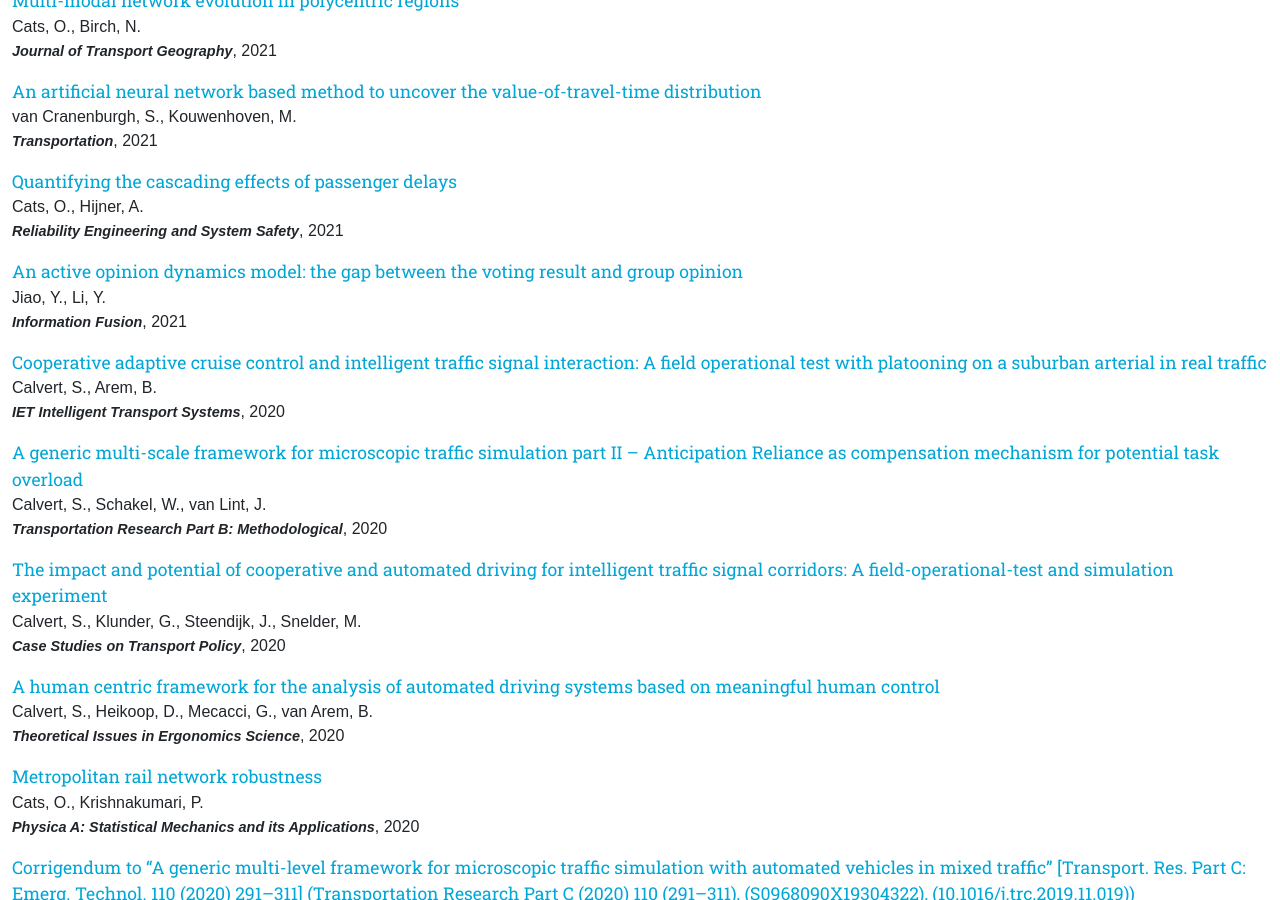
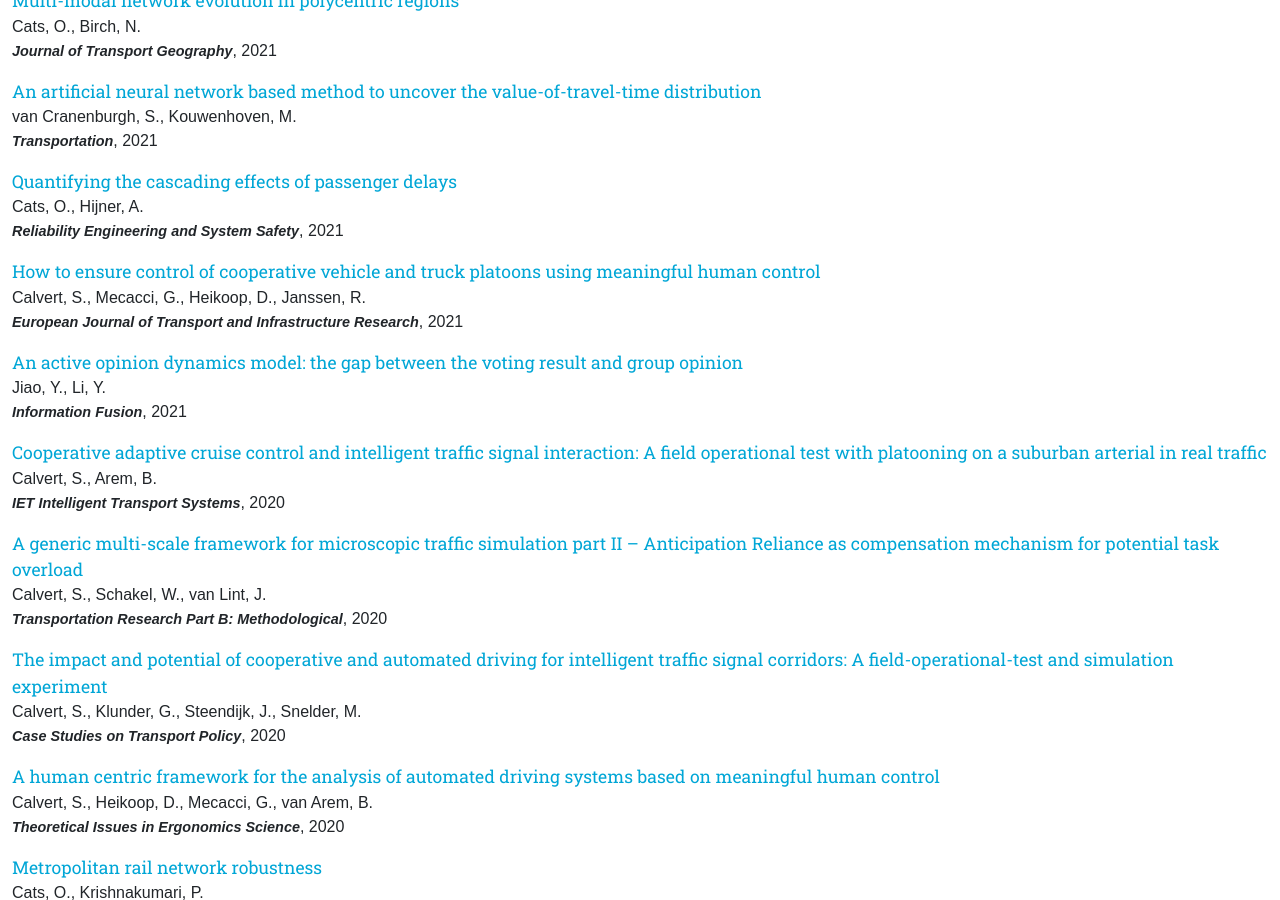
Before and after one commit to TUD-CityAI-Lab/cityai-projects, a Jekyll site: the page built from publications/index.html, in a window 1280 px wide and 900 px high, scrolled down 1914 px. Built offline with Jekyll 4.4.1, drawn with Linux system fonts in a browser that asks for light colours.

Commit message:
updated list of publications

```diff
--- a/publications/index.html
+++ b/publications/index.html
@@ -114,6 +114,11 @@ title: CityAI Lab Publications
     <div><b class="journal-name">Reliability Engineering and System Safety</b>, 2021</div>
   </li>
   <li class="publication-list-item">
+    <div class="publication-title"><a href="https://doi.org/10.18757/ejtir.2021.21.2.5354">How to ensure control of cooperative vehicle and truck platoons using meaningful human control</a></div>
+    <div>Calvert, S., Mecacci, G., Heikoop, D., Janssen, R.</div>
+    <div><b class="journal-name">European Journal of Transport and Infrastructure Research</b>, 2021</div>
+  </li>
+  <li class="publication-list-item">
     <div class="publication-title"><a href="https://doi.org/10.1016/j.inffus.2020.08.009">An active opinion dynamics model: the gap between the voting result and group opinion</a></div>
     <div>Jiao, Y., Li, Y.</div>
     <div><b class="journal-name">Information Fusion</b>, 2021</div>
```
